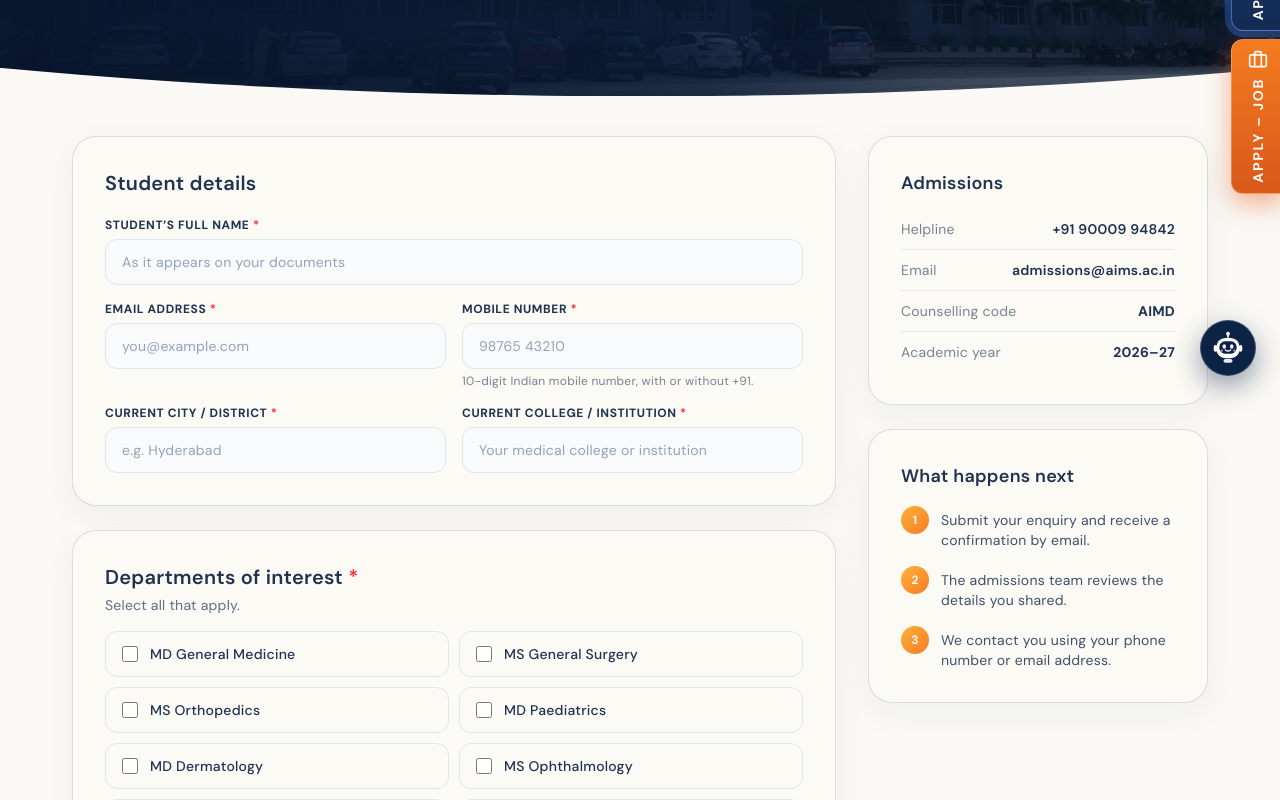
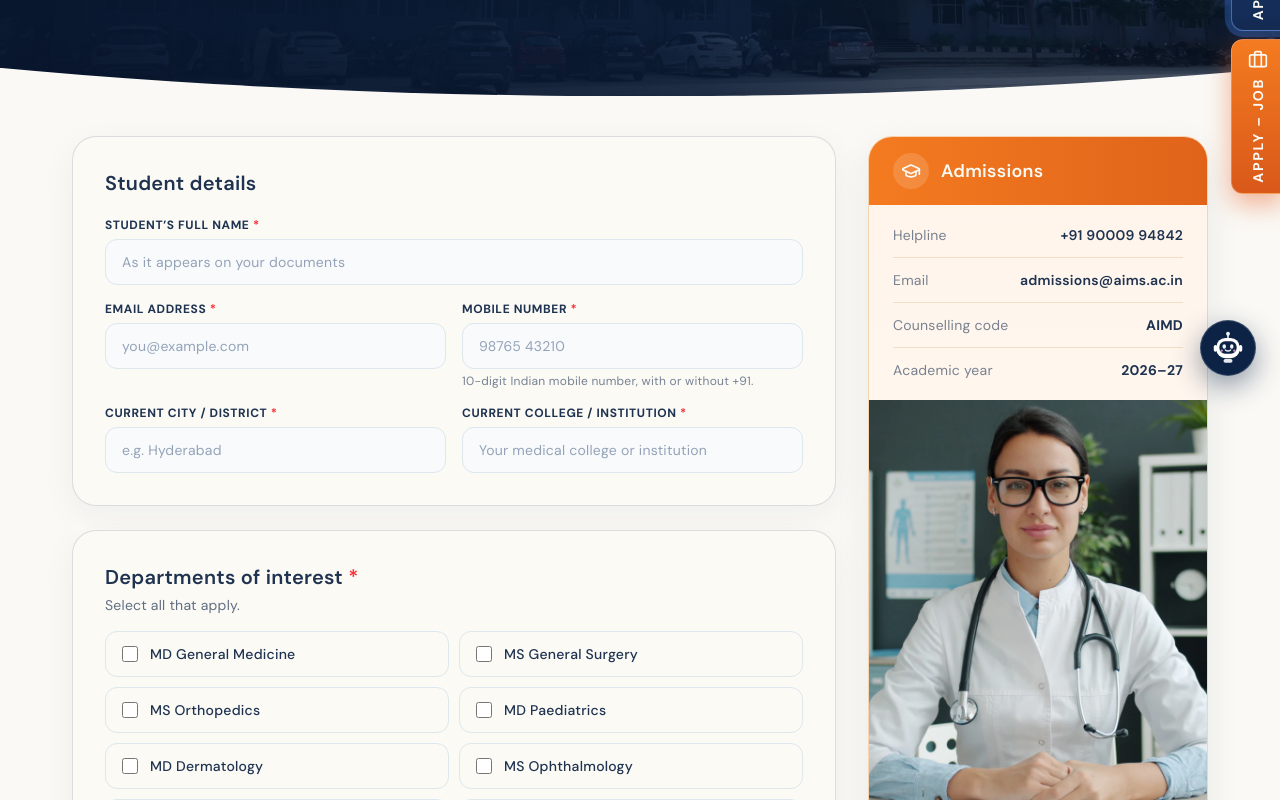
Before and after one commit to lewsishamilton/AIMS, a React (Vite) app: page /admissions/apply/enquire in a window 1280 px wide. Shown: the part 400-1200 px from the top of the page. Built offline with nearby package versions, Linux system fonts and the light colour scheme; a web font is replaced by a local one.

Commit message:
Admissions enquiry page: orange Admissions card with photo, simpler sidebar
Remove the 'What happens next' box and the phone/email line under Submit.

Co-Authored-By: Claude Opus 5.5 <noreply@anthropic.com>

```diff
--- a/src/pages/AdmissionEnquiryPage.tsx
+++ b/src/pages/AdmissionEnquiryPage.tsx
@@ -1,10 +1,11 @@
 import React, { useState } from "react";
 import { Link, useLocation } from "react-router-dom";
-import { CheckCircle2, Loader2, Mail, Phone, ShieldCheck } from "lucide-react";
+import { CheckCircle2, GraduationCap, Loader2, ShieldCheck } from "lucide-react";
 import PageHero from "../components/PageHero";
 import { IMG } from "../data/pageImages";
 import { CONTACT, telHref } from "../data/siteInfo";
 import { PG_PROGRAMMES } from "../data/pages/postgraduate";
+import studentPhoto from "../assets/stockImages/medical-student-white-coat.webp";
 
 /**
  * Admissions enquiry form (/admissions/apply/enquire), styled like the faculty application form.
@@ -77,34 +78,28 @@ function Aside() {
     ["Academic year", <b>2026–27</b>],
   ];
   return (
-    <aside className="space-y-6 lg:sticky lg:top-24">
-      <div className={cardClass}>
-        <h2 className="font-['Manrope',sans-serif] text-lg font-semibold text-[#1f3351] dark:text-white">Admissions</h2>
-        <dl className="mt-3 divide-y divide-[#e4ecf2] text-sm text-[#1f3351] dark:divide-white/10 dark:text-slate-200">
+    <aside className="lg:sticky lg:top-24">
+      <div className="overflow-hidden rounded-[24px] border border-[#F8D3B0] bg-gradient-to-b from-[#FFF4EA] to-[#FFFAF5] shadow-[0_12px_35px_rgba(13,35,70,0.08)] dark:border-white/15 dark:from-white/[0.06] dark:to-white/[0.03]">
+        <div className="flex items-center gap-3 bg-gradient-to-r from-[#F47B20] to-[#E0631A] px-6 py-4 text-white">
+          <span className="grid h-9 w-9 place-items-center rounded-full bg-white/15">
+            <GraduationCap className="h-5 w-5" aria-hidden="true" />
+          </span>
+          <h2 className="font-['Manrope',sans-serif] text-lg font-semibold">Admissions</h2>
+        </div>
+        <dl className="divide-y divide-[#F6DCC4] px-6 py-2 text-sm text-[#1f3351] dark:divide-white/10 dark:text-slate-200">
           {rows.map(([k, v]) => (
-            <div key={k} className="flex items-center justify-between gap-4 py-2.5">
+            <div key={k} className="flex items-center justify-between gap-4 py-3">
               <dt className="text-[#1f3351]/60 dark:text-slate-400">{k}</dt>
               <dd className="text-right">{v}</dd>
             </div>
           ))}
         </dl>
-      </div>
-      <div className={cardClass}>
-        <h2 className="font-['Manrope',sans-serif] text-lg font-semibold text-[#1f3351] dark:text-white">What happens next</h2>
-        <ol className="mt-4 space-y-4">
-          {[
-            "Submit your enquiry and receive a confirmation by email.",
-            "The admissions team reviews the details you shared.",
-            "We contact you using your phone number or email address.",
-          ].map((t, i) => (
-            <li key={t} className="flex gap-3 text-sm text-[#1f3351]/85 dark:text-slate-300">
-              <span className="grid h-7 w-7 shrink-0 place-items-center rounded-full bg-gradient-to-br from-[#FFB23D] to-[#F47B20] text-xs font-bold text-white">
-                {i + 1}
-              </span>
-              <span className="pt-1">{t}</span>
-            </li>
-          ))}
-        </ol>
+        <img
+          src={studentPhoto}
+          alt="Woman doctor in a white apron with a stethoscope"
+          loading="lazy"
+          className="block aspect-[3/4] w-full object-cover object-top"
+        />
       </div>
     </aside>
   );
@@ -250,14 +245,6 @@ function EnquiryForm() {
             After you click Submit you'll be asked to confirm you're not a robot, then brought back to this site. A confirmation is
             emailed to you.
           </p>
-          <p className="flex flex-wrap justify-center gap-x-5 gap-y-1 text-sm text-[#1f3351] dark:text-slate-200">
-            <a href={telHref(CONTACT.admissionsPhone)} className="flex items-center gap-1.5 font-semibold hover:underline">
-              <Phone className="h-4 w-4" aria-hidden="true" /> {CONTACT.admissionsPhone}
-            </a>
-            <a href={`mailto:${CONTACT.admissionsEmail}`} className="flex items-center gap-1.5 font-semibold hover:underline">
-              <Mail className="h-4 w-4" aria-hidden="true" /> {CONTACT.admissionsEmail}
-            </a>
-          </p>
         </div>
       </form>
       <Aside />
```
Also changed, not shown: src/assets/stockImages/medical-student-white-coat.webp (added).
